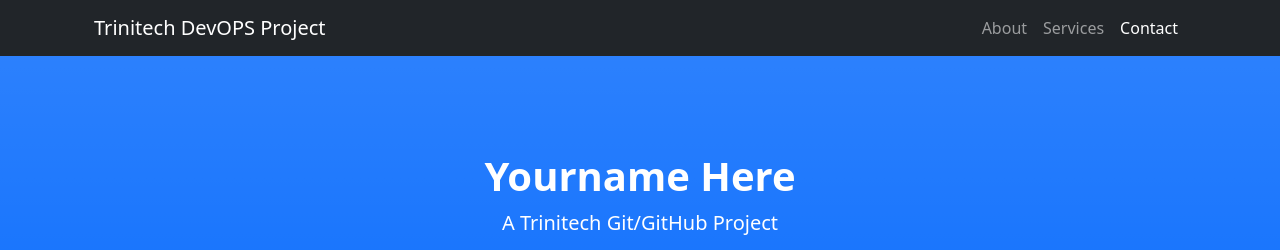
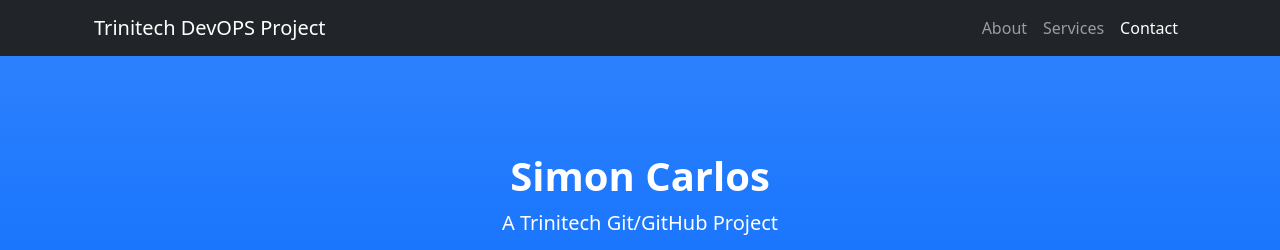
Before and after one commit to Dikalo2005/Class34_repo, a plain HTML site: page index.html in a window 1280 px wide. Shown: the top 250 px of the page. Drawn offline with nearby package versions, Linux system fonts and the light colour scheme.

Commit message:
html name change

```diff
--- a/index.html
+++ b/index.html
@@ -30,7 +30,7 @@
         <!-- Header-->
         <header class="bg-primary bg-gradient text-white">
             <div class="container px-4 text-center">
-                <h1 class="fw-bolder">Yourname Here</h1>
+                <h1 class="fw-bolder">Simon Carlos</h1>
                 <p class="lead">A Trinitech Git/GitHub Project</p>
                 <a class="btn btn-lg btn-light" href="#about">Start scrolling!</a>
             </div>
```
Also changed, not shown: Class34_repo/index.html (added), 8 other files.
